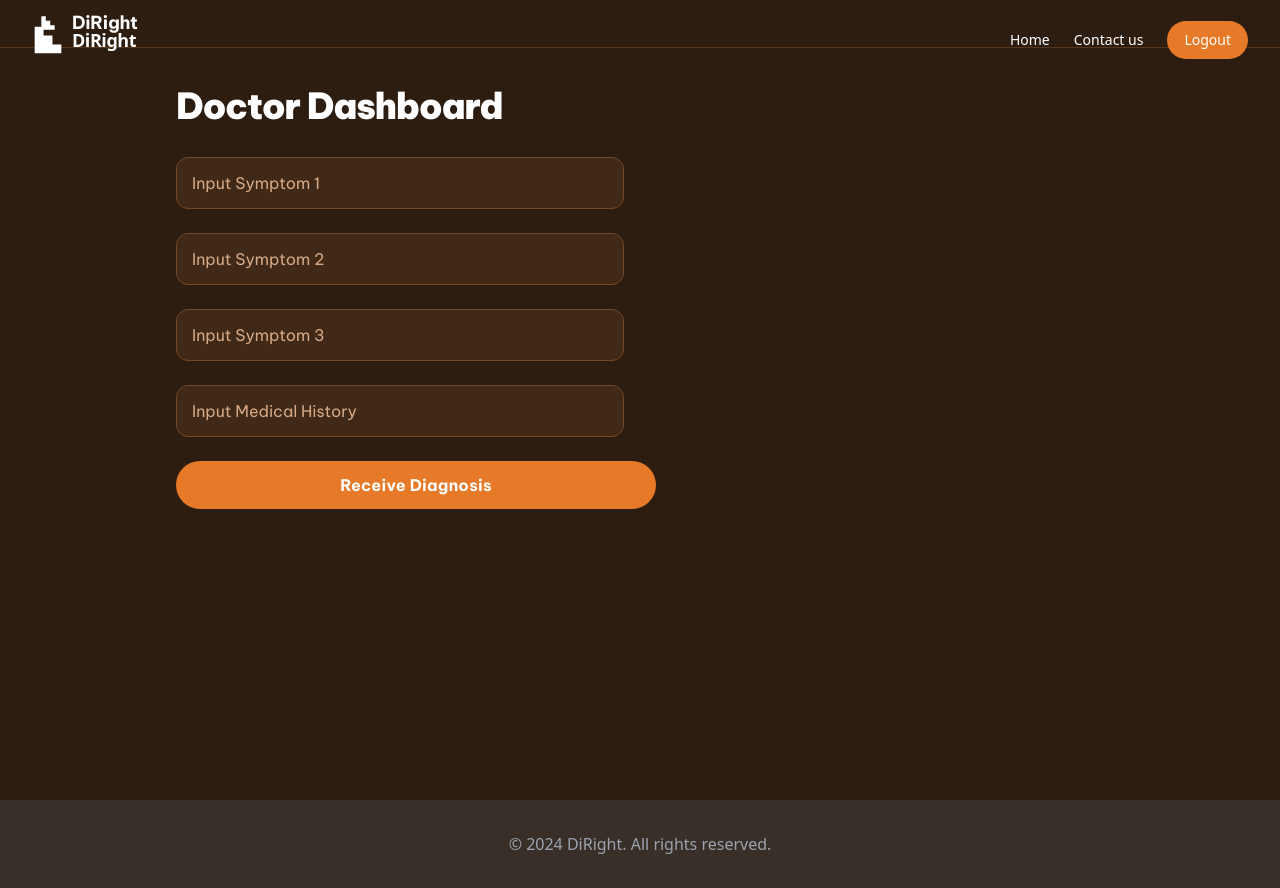
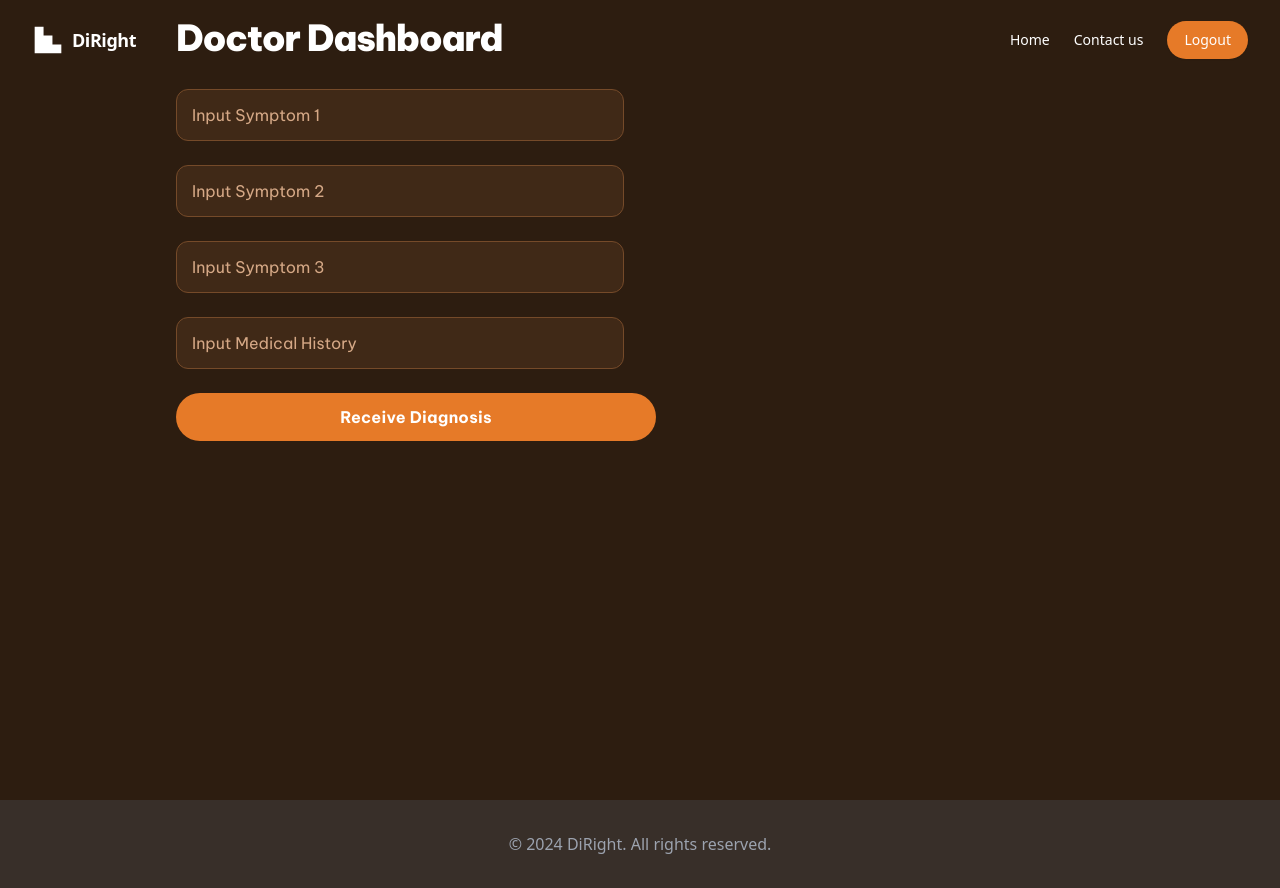
Before and after one commit to Skaveza/diright, a Flask app: page /doctor in a window 1280 px wide. Run offline with Flask 3, Linux system fonts and the light colour scheme; a user stored in the database is signed in; some libraries are stand-ins or nearby versions.

Commit message:
doctor_home.html:fixed styling bugs

```diff
--- a/website/templates/doctor_home.html
+++ b/website/templates/doctor_home.html
@@ -13,17 +13,7 @@
 <body>
     <div class="relative flex size-full min-h-screen flex-col bg-[#2d1d10] dark group/design-root overflow-x-hidden" style='font-family: "Be Vietnam Pro", "Noto Sans", sans-serif;'>
         <div class="layout-container flex h-full grow flex-col">
-            <header class="flex items-center justify-between whitespace-nowrap border-b border-solid border-b-[#57371e] px-10 py-3">
-                <div class="flex items-center gap-4 text-white">
-                    <div class="size-4">
-                        <svg viewBox="0 0 48 48" fill="none" xmlns="http://www.w3.org/2000/svg">
-                            <path d="M4 4H17.3334V17.3334H30.6666V30.6666H44V44H4V4Z" fill="currentColor"></path>
-                        </svg>
-                    </div>
-                    <h2 class="text-white text-lg font-bold leading-tight tracking-[-0.015em]">DiRight</h2>
-                </div>
-            </header>
-            <div class="px-40 flex flex-1 justify-center py-5">
+            <div class="px-40 flex flex-1 justify-center">
                 <div class="layout-content-container flex flex-col max-w-[960px] flex-1">
                     <div class="flex flex-wrap justify-between gap-3 p-4">
                         <p class="text-white text-4xl font-black leading-tight tracking-[-0.033em] min-w-72">Doctor Dashboard</p>
```
